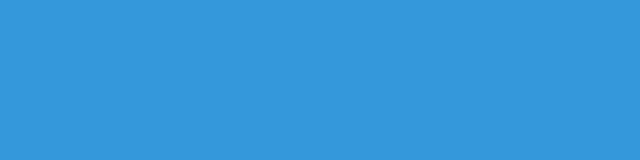
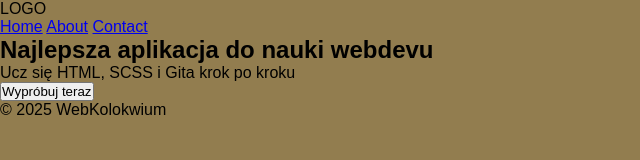
Before and after one commit to Pmod05/Web-Kolokwium, a website built with Vite: page webKolokwium/index.html in a window 1280 px wide. Shown: the whole page, without its empty margins (0-640 px from the left). Built offline with nearby package versions, Linux system fonts and the light colour scheme.

Commit message:
tworzenie sekcji z podstawowymi informacjami i przyciskiem

```diff
--- a/webKolokwium/index.html
+++ b/webKolokwium/index.html
@@ -1,13 +1,32 @@
-<!doctype html>
+<!DOCTYPE html>
 <html lang="en">
-  <head>
-    <meta charset="UTF-8" />
-    <link rel="icon" type="image/svg+xml" href="/vite.svg" />
-    <meta name="viewport" content="width=device-width, initial-scale=1.0" />
-    <title>Vite App</title>
-  </head>
-  <body>
-    <div id="app"></div>
-    <script type="module" src="/src/main.js"></script>
-  </body>
+<head>
+  <meta charset="UTF-8">
+  <meta name="viewport" content="width=device-width, initial-scale=1.0">
+  <title>Web Kolokwium</title>
+</head>
+<body>
+  <header class="header">
+    <div class="header__logo">LOGO</div>
+    <nav class="header__nav">
+      <a href="#" class="header__nav-link">Home</a>
+      <a href="#" class="header__nav-link">About</a>
+      <a href="#" class="header__nav-link">Contact</a>
+    </nav>
+  </header>
+  <main>
+    <section class="hero">
+      <h1 class="hero__title">Najlepsza aplikacja do nauki webdevu</h1>
+      <p class="hero__subtitle">Ucz się HTML, SCSS i Gita krok po kroku</p>
+      <button class="hero__cta">Wypróbuj teraz</button>
+      <div class="hero__image">
+        <!-- Dodamy tu potem grafikę SVG -->
+      </div>
+    </section>
+  </main>
+  <footer class="footer">
+    © 2025 WebKolokwium
+  </footer>
+  <script type="module" src="/src/main.js"></script>
+</body>
 </html>
--- a/webKolokwium/src/scss/_variables.scss
+++ b/webKolokwium/src/scss/_variables.scss
@@ -1,2 +1,2 @@
-$primary-color: #3498db;
+$primary-color: #927d4f;
 $font-family: 'Arial', sans-serif;
```
